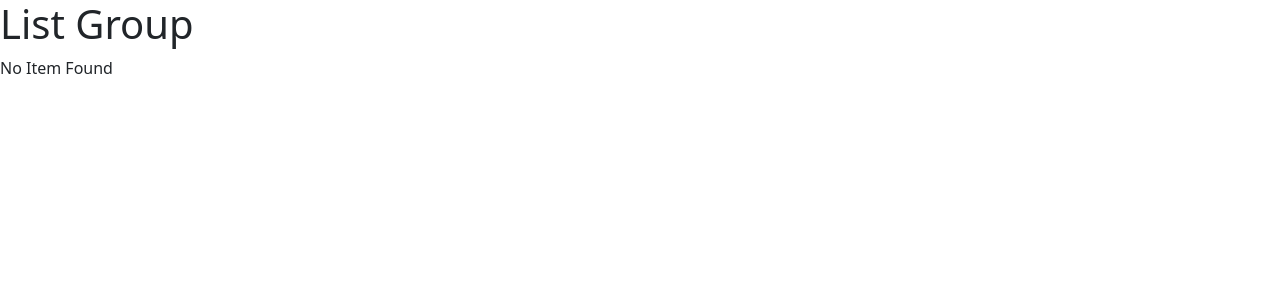
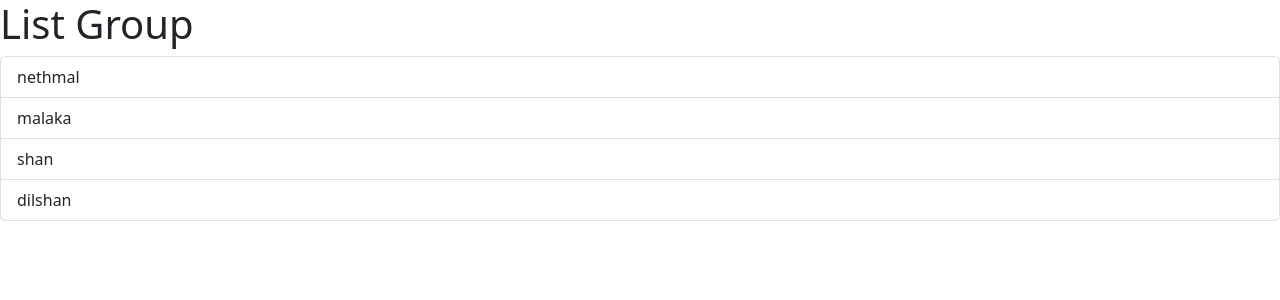
Before and after one commit to nethmalgeesaraux/React-Tutorial, a React (Vite) app: page / in a window 1280 px wide. Shown: the top 300 px of the page. Built offline with nearby package versions, Linux system fonts and the light colour scheme.

Commit message:
Hadling Event

```diff
--- a/src/component/ListGroup.tsx
+++ b/src/component/ListGroup.tsx
@@ -3,16 +3,16 @@ import './ListGroup.css';
 function ListGroup() {
 
     let items = ["nethmal", "malaka", "shan", "dilshan"];
-    items = [];
+    //items = [];
 
-
+    const handleClick = (event: React.MouseEvent<HTMLLIElement>) => console.log(event);
 
     return <div>
         <h1>List Group</h1>
         {items.length === 0 && <p>No Item Found</p>}
         <ul className="list-group">
             {items.map((items)=> (
-                <li key={items}>{items}</li>
+                <li className="list-group-item" key={items} onClick={handleClick}>{items}</li>
             ))}
         </ul>
 
```
